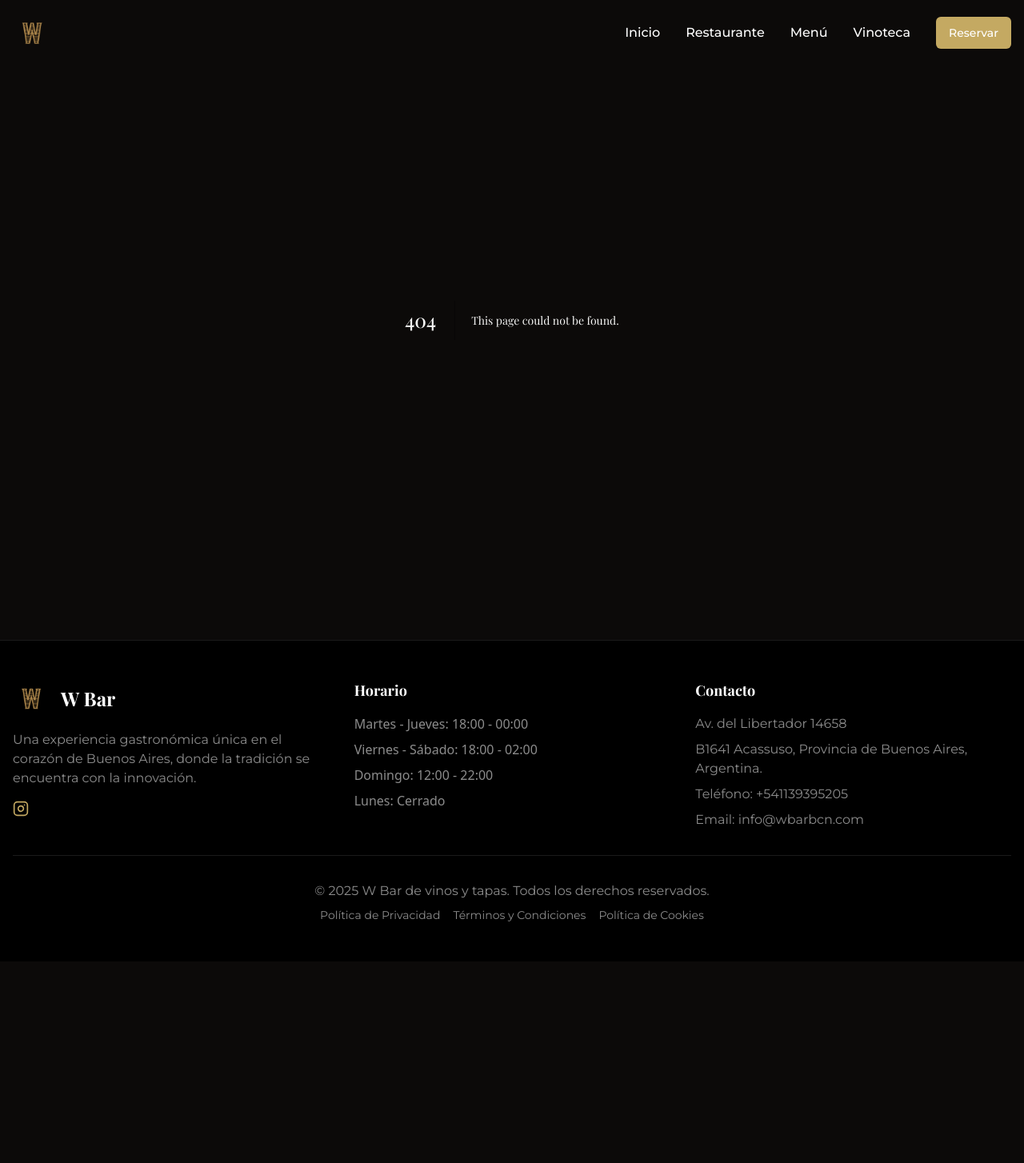
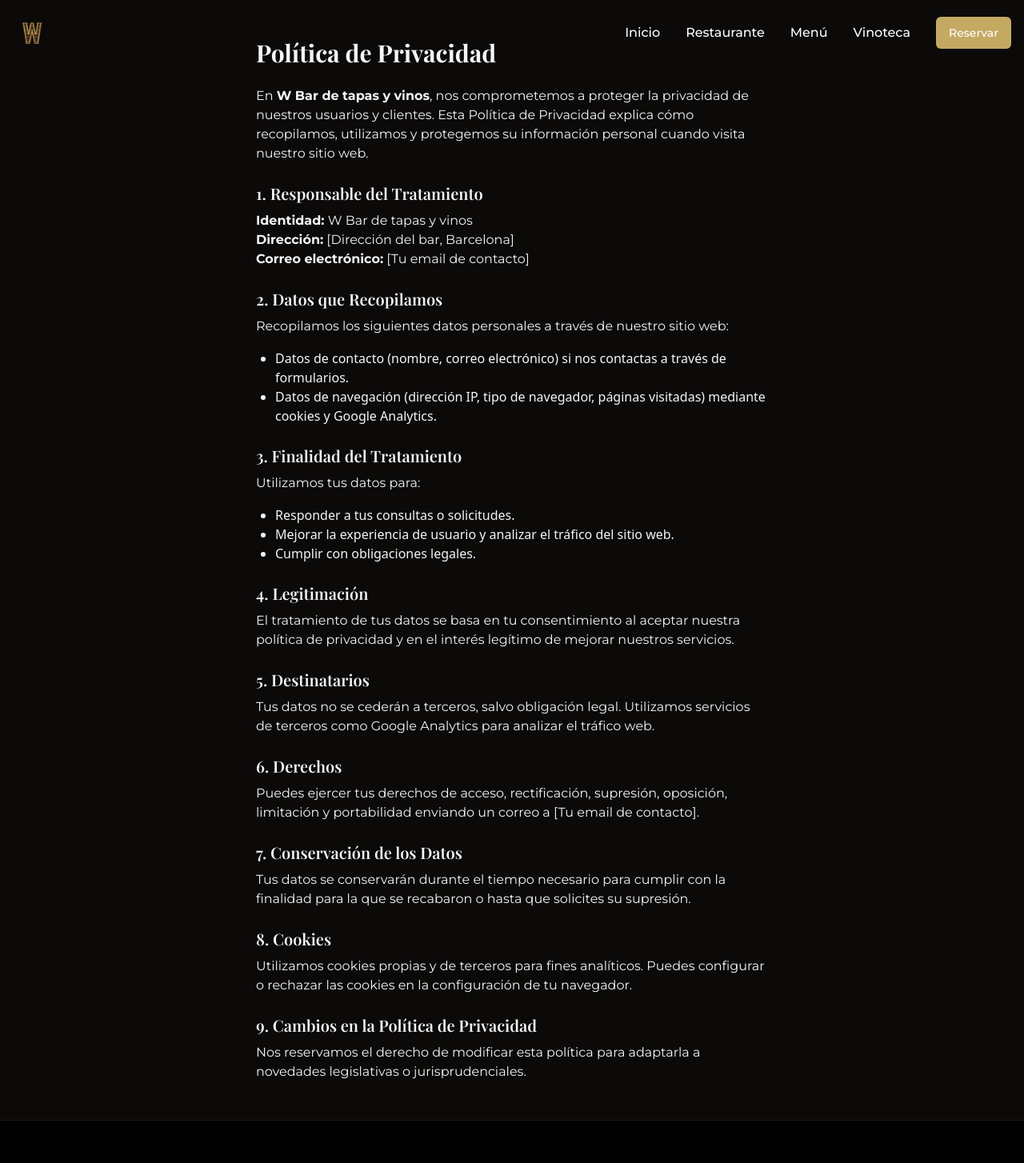
Before and after one commit to nicolasMartinezCampos/w-bar-tapas-vinos, a Next.js app: page /privacidad in a window 1280 px wide. Before the commit this address had no page. Shown: the top 1454 px of the page at 80% size. Before the commit the page ends 1202 px from the top, so only its background shows below. Built offline with nearby package versions, Linux system fonts and the light colour scheme; a web font is replaced by a local one.

Commit message:
Agregar página de Política de Privacidad y actualizar enlace en el footer

```diff
--- /dev/null
+++ b/app/privacidad/page.tsx
@@ -0,0 +1,39 @@
+import React from "react"
+
+export default function Privacidad() {
+  return (
+    <main className="max-w-2xl mx-auto py-12 px-4">
+      <h1 className="text-3xl font-bold mb-6">Política de Privacidad</h1>
+      <p className="mb-4">En <strong>W Bar de tapas y vinos</strong>, nos comprometemos a proteger la privacidad de nuestros usuarios y clientes. Esta Política de Privacidad explica cómo recopilamos, utilizamos y protegemos su información personal cuando visita nuestro sitio web.</p>
+      <h2 className="text-xl font-semibold mt-6 mb-2">1. Responsable del Tratamiento</h2>
+      <p className="mb-4"><strong>Identidad:</strong> W Bar de tapas y vinos<br/>
+      <strong>Dirección:</strong> [Dirección del bar, Barcelona]<br/>
+      <strong>Correo electrónico:</strong> [Tu email de contacto]</p>
+      <h2 className="text-xl font-semibold mt-6 mb-2">2. Datos que Recopilamos</h2>
+      <p className="mb-4">Recopilamos los siguientes datos personales a través de nuestro sitio web:</p>
+      <ul className="list-disc ml-6 mb-4">
+        <li>Datos de contacto (nombre, correo electrónico) si nos contactas a través de formularios.</li>
+        <li>Datos de navegación (dirección IP, tipo de navegador, páginas visitadas) mediante cookies y Google Analytics.</li>
+      </ul>
+      <h2 className="text-xl font-semibold mt-6 mb-2">3. Finalidad del Tratamiento</h2>
+      <p className="mb-4">Utilizamos tus datos para:</p>
+      <ul className="list-disc ml-6 mb-4">
+        <li>Responder a tus consultas o solicitudes.</li>
+        <li>Mejorar la experiencia de usuario y analizar el tráfico del sitio web.</li>
+        <li>Cumplir con obligaciones legales.</li>
+      </ul>
+      <h2 className="text-xl font-semibold mt-6 mb-2">4. Legitimación</h2>
+      <p className="mb-4">El tratamiento de tus datos se basa en tu consentimiento al aceptar nuestra política de privacidad y en el interés legítimo de mejorar nuestros servicios.</p>
+      <h2 className="text-xl font-semibold mt-6 mb-2">5. Destinatarios</h2>
+      <p className="mb-4">Tus datos no se cederán a terceros, salvo obligación legal. Utilizamos servicios de terceros como Google Analytics para analizar el tráfico web.</p>
+      <h2 className="text-xl font-semibold mt-6 mb-2">6. Derechos</h2>
+      <p className="mb-4">Puedes ejercer tus derechos de acceso, rectificación, supresión, oposición, limitación y portabilidad enviando un correo a [Tu email de contacto].</p>
+      <h2 className="text-xl font-semibold mt-6 mb-2">7. Conservación de los Datos</h2>
+      <p className="mb-4">Tus datos se conservarán durante el tiempo necesario para cumplir con la finalidad para la que se recabaron o hasta que solicites su supresión.</p>
+      <h2 className="text-xl font-semibold mt-6 mb-2">8. Cookies</h2>
+      <p className="mb-4">Utilizamos cookies propias y de terceros para fines analíticos. Puedes configurar o rechazar las cookies en la configuración de tu navegador.</p>
+      <h2 className="text-xl font-semibold mt-6 mb-2">9. Cambios en la Política de Privacidad</h2>
+      <p>Nos reservamos el derecho de modificar esta política para adaptarla a novedades legislativas o jurisprudenciales.</p>
+    </main>
+  )
+}
--- a/components/footer.tsx
+++ b/components/footer.tsx
@@ -34,10 +34,10 @@ export default function Footer() {
           <div>
             <h4 className="font-serif text-lg font-bold mb-4">Horario</h4>
             <ul className="space-y-2 text-[#8C8C8C]">
-              <li>Martes - Jueves: 18:00 - 00:00</li>
-              <li>Viernes - Sábado: 18:00 - 02:00</li>
-              <li>Domingo: 12:00 - 22:00</li>
-              <li>Lunes: Cerrado</li>
+              <li>Lunes a jueves de 20hs. a 00hs.
+              </li>
+              <li>Viernes a sábado de 20hs. a 01hs.</li>
+              <li>Domingo Cerrado</li>
             </ul>
           </div>
 
@@ -55,7 +55,7 @@ export default function Footer() {
         <div className="border-t border-white/10 mt-8 pt-8 text-center text-[#8C8C8C]">
           <p>&copy; {new Date().getFullYear()} W Bar de vinos y tapas. Todos los derechos reservados.</p>
           <div className="mt-2 space-x-4 text-sm">
-            <Link href="/privacy" className="hover:text-[#D4BC7B] transition-colors">
+            <Link href="/privacidad" className="hover:text-[#D4BC7B] transition-colors">
               Política de Privacidad
             </Link>
             <Link href="/terms" className="hover:text-[#D4BC7B] transition-colors">
```
